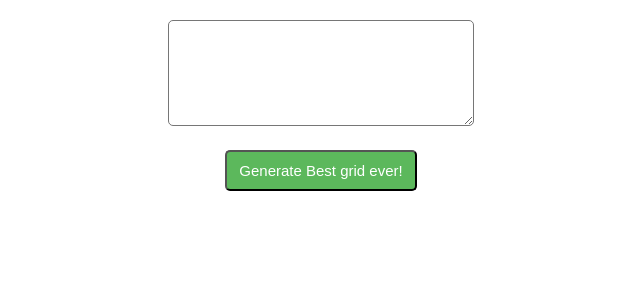
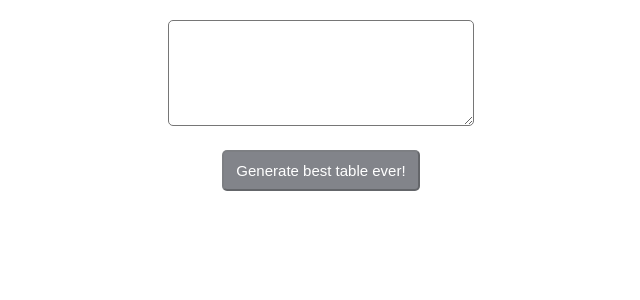
Before and after one commit to Skrpk/table-test, a React (Create React App) app: page / in a window 1280 px wide. Shown: the top 300 px of the page, without its empty margins (319-959 px from the left). Built offline with nearby package versions, Linux system fonts and the light colour scheme.

Commit message:
Disable button if input is empty

```diff
--- a/src/modules/GridController/GridController.js
+++ b/src/modules/GridController/GridController.js
@@ -9,10 +9,14 @@ import Grid from '../../shared/components/Grid';
 export default class GridController extends React.Component {
   state = {
     inputData: '',
+    isButtonActive: false,
   }
 
   _onChangeInput = (e) => {
-    this.setState({ inputData: e.target.value });
+    this.setState({
+      inputData: e.target.value,
+      isButtonActive: e.target.value.length !== 0,
+    });
     if (this.props.showGrid) {
       this.props.generateTable(e.target.value);
     }
@@ -36,8 +40,9 @@ export default class GridController extends React.Component {
         <button
           className="submit-button"
           onClick={() => this.props.generateTable(this.state.inputData)}
+          disabled={!this.state.isButtonActive}
         >
-          Generate Best grid ever!
+          Generate best table ever!
         </button>
         {
           this.props.showGrid ?
```
